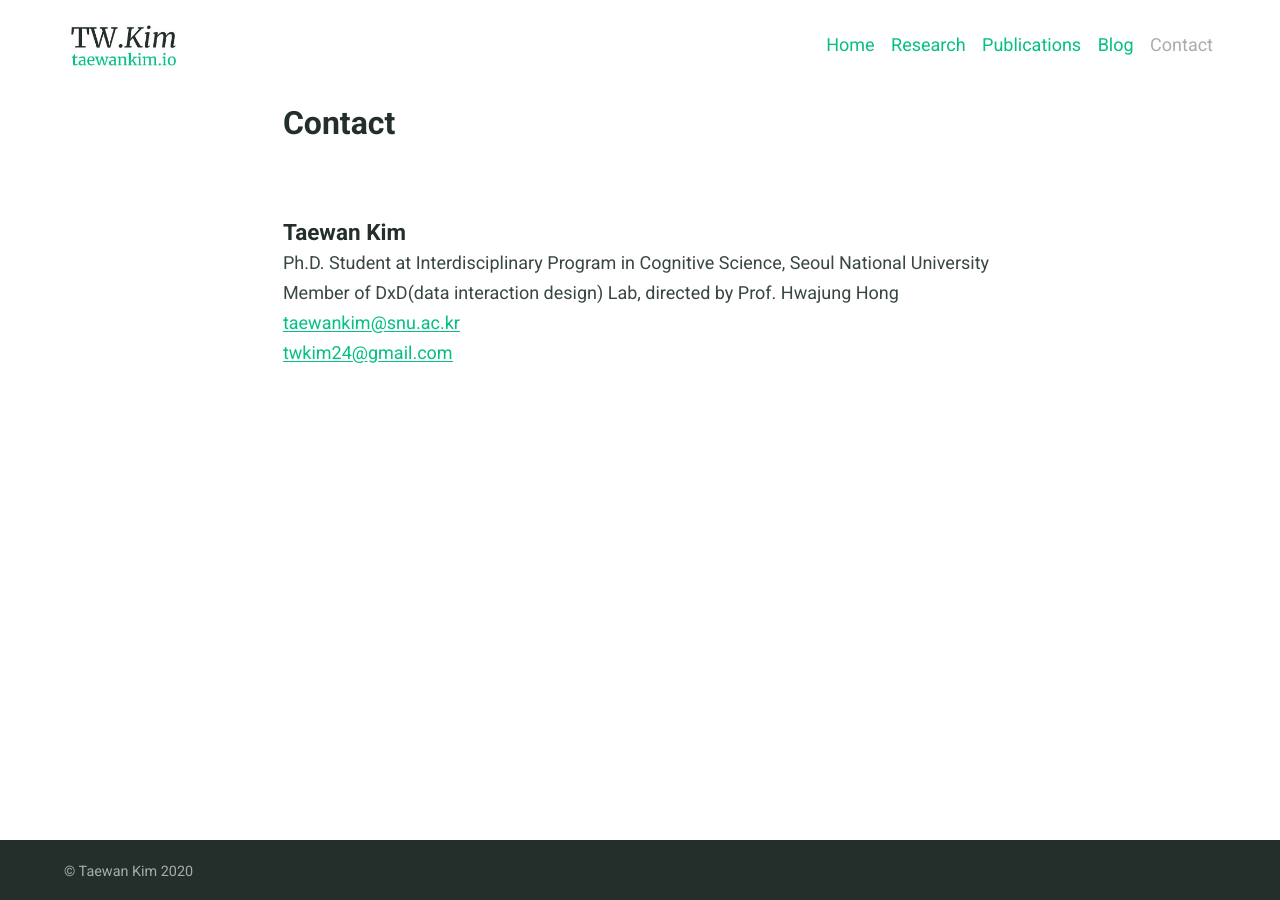
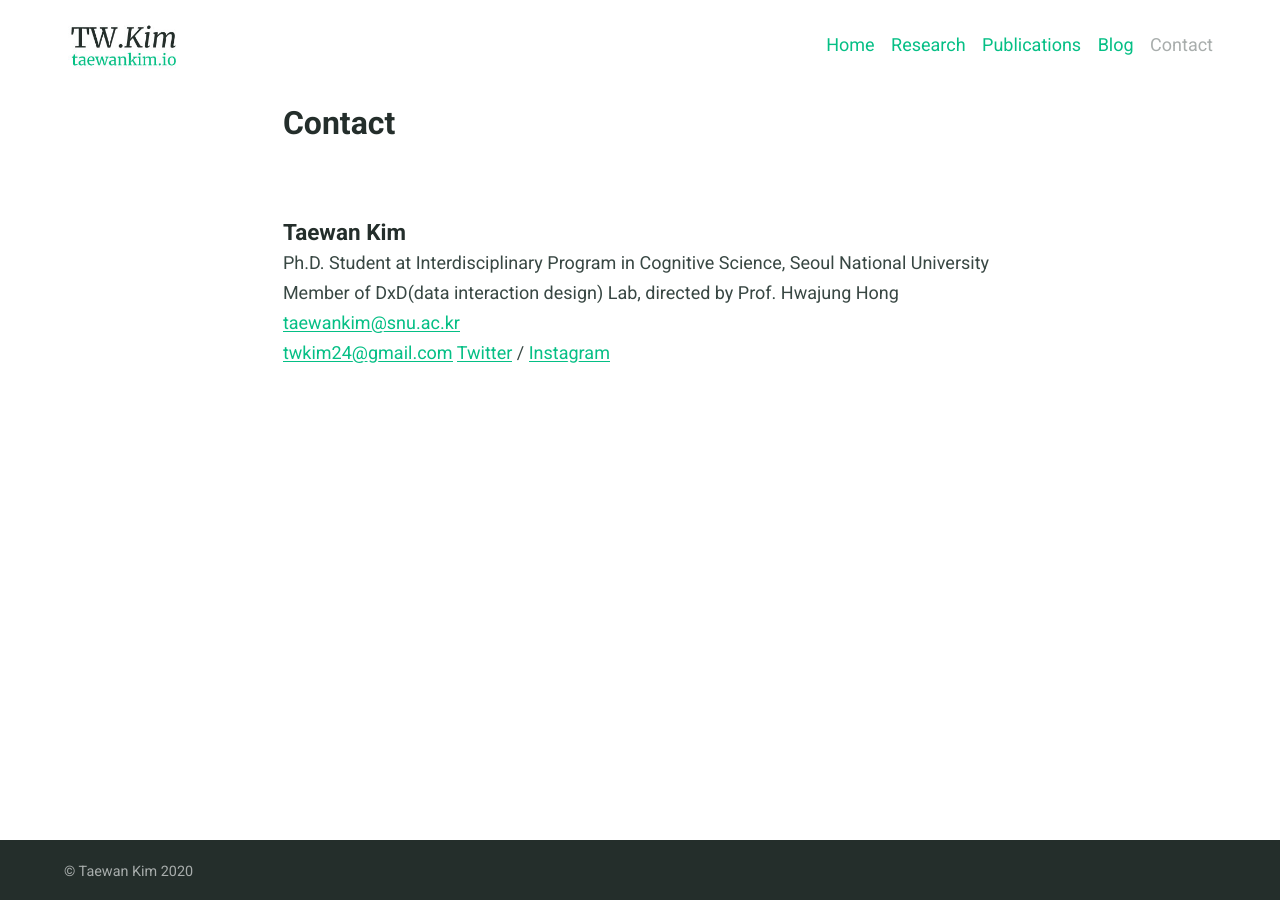
Before and after one commit to twkim24/twkim24.github.io, a Jekyll site: the page built from cv.md, in a window 1280 px wide. Built offline with Jekyll 4.4.1, drawn with Linux system fonts in a browser that asks for light colours.

Commit message:
social media add

```diff
--- a/cv.md
+++ b/cv.md
@@ -13,3 +13,5 @@ Member of DxD(data interaction design) Lab, directed by Prof. Hwajung Hong
 <a href="mailto:taewankim@snu.ac.kr?Subject=" target="_top">taewankim@snu.ac.kr</a>
 <br>
 <a href="mailto:twkim24@gmail.aocm?Subject=" target="_top">twkim24@gmail.com</a>
+<a href="https://twitter.com/twkim24" target="_top">Twitter</a> / <a href="https://www.instagram.com/twkim24/" target="_top">Instagram</a>
+<br>
```
